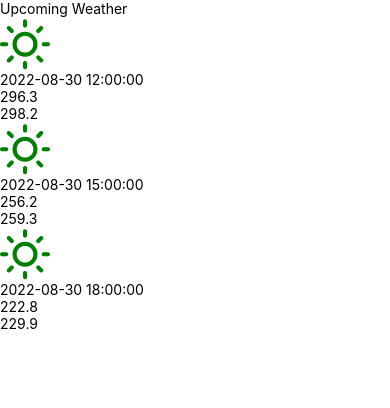
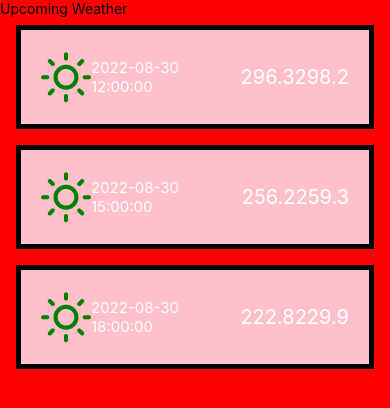
Before and after one commit to Adill00/Expo, a React Native app: screen / in a window 390 px wide. Shown: the top 408 px of the page. Built offline with nearby package versions, Linux system fonts and the light colour scheme.

Commit message:
created list items

```diff
--- a/src/components/UpcomingWeather.js
+++ b/src/components/UpcomingWeather.js
@@ -1,5 +1,5 @@
 import React from 'react'
-import { SafeAreaView ,StyleSheet , Text, FlatList,View} from 'react-native'
+import { SafeAreaView ,StyleSheet , Text, FlatList,View,StatusBar} from 'react-native'
 import {Feather} from '@expo/vector-icons'
 
 const DATA = [
@@ -46,11 +46,11 @@ const DATA = [
 const Item = (props) => {
     const {dt_txt,min,max,condition} = props
     return(
-        <View>
+        <View style={styles.item} >
             <Feather name = {'sun'} size= {50} color={'green'}/>
-            <Text>{dt_txt}</Text>
-            <Text>{min}</Text>
-            <Text>{max}</Text>
+            <Text style={styles.date}>{dt_txt}</Text>
+            <Text style={styles.temp}>{min}</Text>
+            <Text style={styles.temp}>{max}</Text>
         </View>
     )
 }
@@ -72,6 +72,7 @@ const UpcomingWeather = () =>{
             <FlatList
                 data={DATA}
                 renderItem={renderItem}
+                keyExtractor={(item) => item.dt_txt}
             />
         </SafeAreaView>
     )
@@ -79,7 +80,27 @@ const UpcomingWeather = () =>{
 
 const styles = StyleSheet.create({
     container :{
-        flex:1
+        flex:1,
+        marginTop:StatusBar.currentHeight || 0,
+        backgroundColor:'red'
+    },
+    item:{
+        padding:20,
+        marginVertical:8,
+        marginHorizontal:16,
+        flexDirection:'row',
+        justifyContent:'space-around',
+        alignItems:'center',
+        borderWidth:5,
+        backgroundColor:'pink'
+    },
+    temp:{
+        color:'white',
+        fontSize:20
+    },
+    date:{
+        color:'white',
+        fontSize:15
     }
 })
 
```
